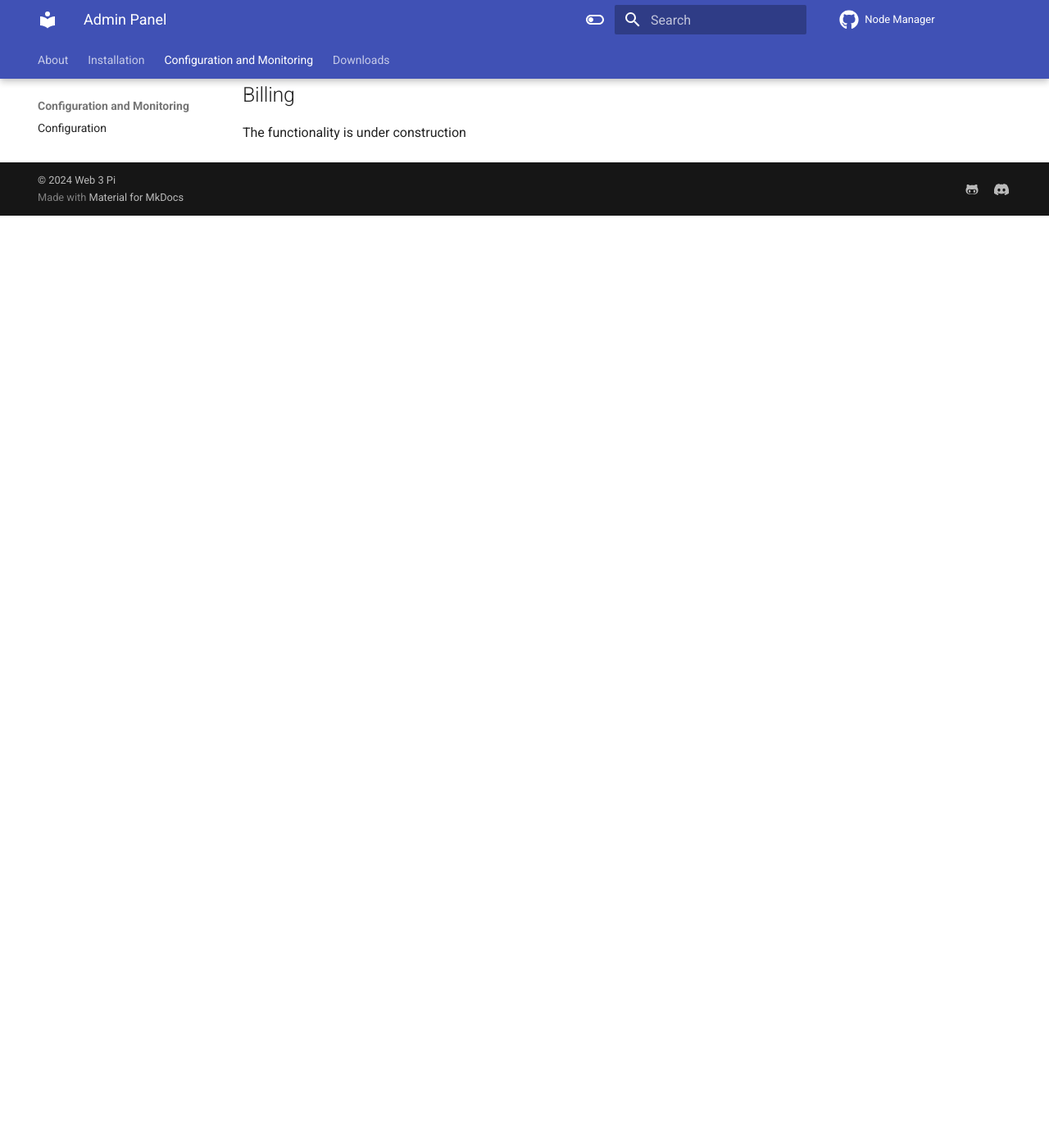
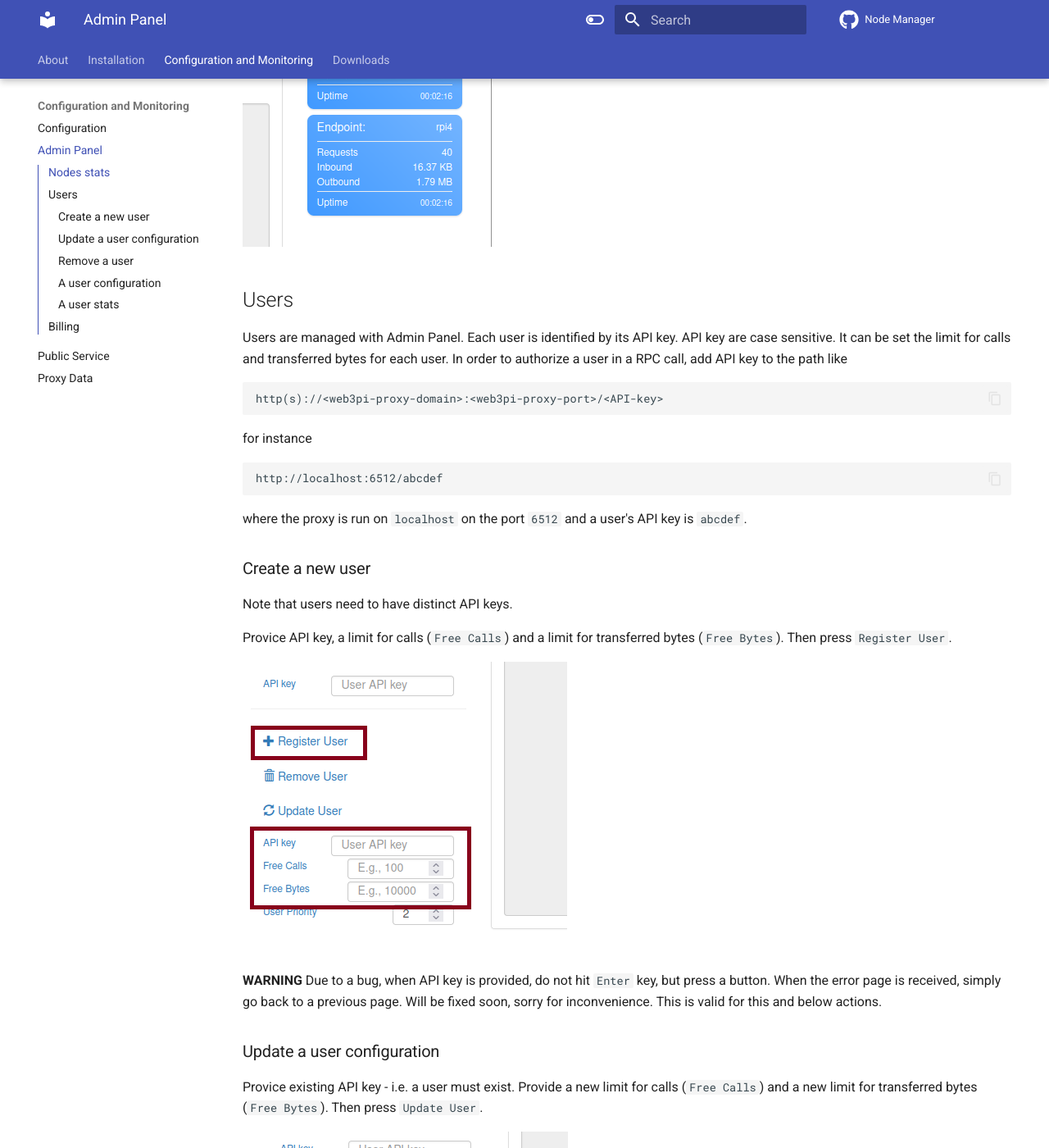
Before and after one commit to Web3-Pi/web3-reverse-proxy-docs, an MkDocs documentation site: the page built from docs/admin.md, in a window 1280 px wide and 1400 px high, scrolled down 1322 px. Shown: the whole window at 82% size. Built offline with MkDocs 1.6.1 and Material for MkDocs 9.7.7, drawn with Linux system fonts in a browser that asks for light colours; comment, search, counter and statistics services are not loaded; before the commit the page ends 1585 px from its top, so only the background shows below that; some of the changed text lies outside the part shown.

Commit message:
fix: admin panel

````diff
--- a/docs/admin.md
+++ b/docs/admin.md
@@ -5,23 +5,81 @@ Access admin portal with:
 http://0.0.0.0:6561/?token=DJQPiFYBAks9n2vedLIXLtvUu3kuTe60
 ```
 Update the address part `0.0.0.0` in the url according to your network configuration if necessary.
-Note that the access token may change in the next run of the proxy.
+Note that the access token may change in the next run of the proxy. There is just one page.
 
 ![Admin Panel](admin.png)
-
-## Users
-
-Users are managed with Admin Panel. Each user is identified by its API key.
-It can be set the limit for calls and transferred bytes.
-In order to authorize a user in a RPC call, add API key to the path like this
-```
-http://localhost:6512/<API-key>
-```
 
 ## Nodes stats
 
 Admin panel provides simple usage stats on connected Ethereum nodes.
 
+![Nodes stats](admin-stats.png)
+
+## Users
+
+Users are managed with Admin Panel. Each user is identified by its API key.
+API key are case sensitive.
+It can be set the limit for calls and transferred bytes for each user.
+In order to authorize a user in a RPC call, add API key to the path like
+
+```text
+http(s)://<web3pi-proxy-domain>:<web3pi-proxy-port>/<API-key>
+```
+
+for instance
+
+```text
+http://localhost:6512/abcdef
+```
+
+where the proxy is run on `localhost` on the port `6512` and a user's API key is `abcdef`.
+
+### Create a new user
+
+Note that users need to have distinct API keys.
+
+Provice API key, a limit for calls (`Free Calls`) and a limit for transferred bytes (`Free Bytes`).
+Then press `Register User`.
+
+![Register User](admin-user-add.png)
+
+**WARNING** Due to a bug, when API key is provided, do not hit `Enter` key, but press a button.
+When the error page is received, simply go back to a previous page.
+Will be fixed soon, sorry for inconvenience.
+This is valid for this and below actions.
+
+### Update a user configuration
+
+Provice existing API key - i.e. a user must exist.
+Provide a new limit for calls (`Free Calls`) and a new limit for transferred bytes (`Free Bytes`).
+Then press `Update User`.
+
+![Update User](admin-user-update.png)
+
+### Remove a user
+
+Provice existing API key - i.e. a user must exist.
+Then press `Remove User`.
+
+![Remove User](admin-user-remove.png)
+
+### A user configuration
+
+Provice existing API key.
+There are two `API key` fields, be sure to pick the right one.
+Then press `User Billing Plan`.
+The response is shown in the text area on right.
+
+![User Configuration](admin-user-conf.png)
+
+### A user stats
+
+Provice existing API key.
+Then press `User Billing Stats`.
+The response is shown in the text area on right.
+
+![User Stats](admin-user-stats.png)
+
 ## Billing
 
-The functionality is under construction
+The functionality is under construction.
````
Also changed, not shown: docs/admin-stats.png (added), docs/admin-user-add.png (added), docs/admin-user-conf.png (added), docs/admin-user-list.png (added), docs/admin-user-remove.png (added), docs/admin-user-stats.png (added), docs/admin-user-update.png (added).
